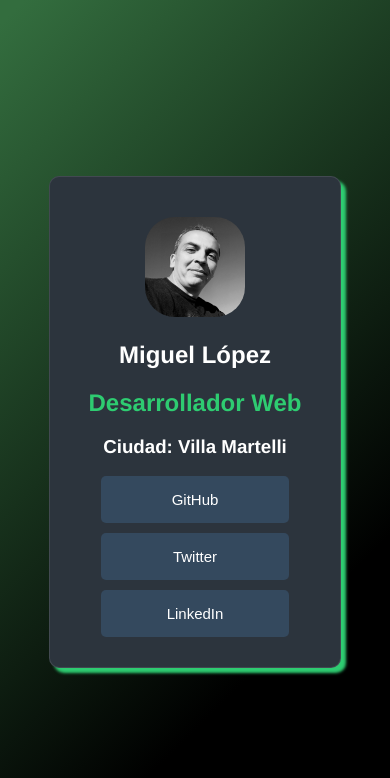
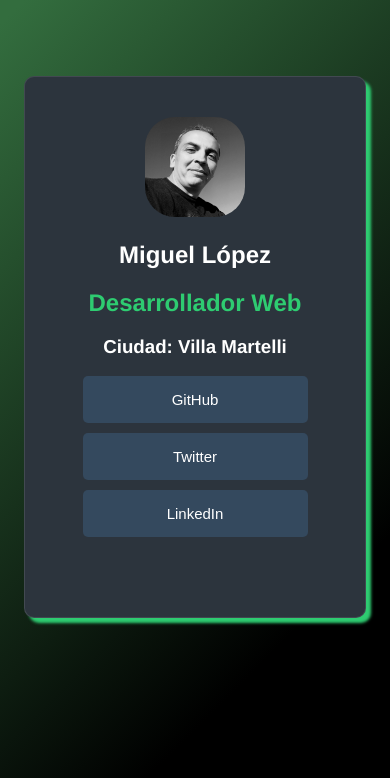
Before and after one commit to Mianlo2386/Card-de-presentacion, a plain HTML site: page index.html in a window 390 px wide. Drawn offline with Linux system fonts and the light colour scheme.

Commit message:
Arreglo de responsive

```diff
--- a/index.html
+++ b/index.html
@@ -4,7 +4,7 @@
     <meta charset="UTF-8">
     <meta name="viewport" content="width=device-width, initial-scale=1.0">
     <link rel="stylesheet" href="styles.css">
-    <title>Document</title>
+    <title>Presentation card</title>
 </head>
 <body class="cuerpo">
     <section>
--- a/styles.css
+++ b/styles.css
@@ -38,7 +38,7 @@ section {
     color: white;
     width: 300px;
     height: 500px;
-    max-width: 500px;
+    max-height: 500px;
     padding: 20px;
     border-radius: 10px;
     text-align: center;
@@ -92,33 +92,29 @@ a button:hover {
     color: black;
 }
 
-@media (max-width: 1440px) {
+@media (max-width: 1023px) {
 
     .svg-container object {
-        height: 35px;
+        display:none;
     }
-    .card {
-        height: 450px;
-        width: 250px;
-    }
+
     .redes-sociales {
         margin-top: 15px;
         gap: 10px;
     }
 
 }
+@media (max-width: 412px) {
 
-@media (max-width: 1023px) {
+    .card {
+        height: 500px;
+        width: 300px;
+        margin-bottom: 150px;
+    }
 
-    .svg-container object {
-        display:none;
-    }
-    .card {
-        height: 450px;
-        width: 250px;
-    }
+
     .redes-sociales {
-        margin-top: 15px;
+        margin-top: 5px;
         gap: 10px;
     }
 
```
